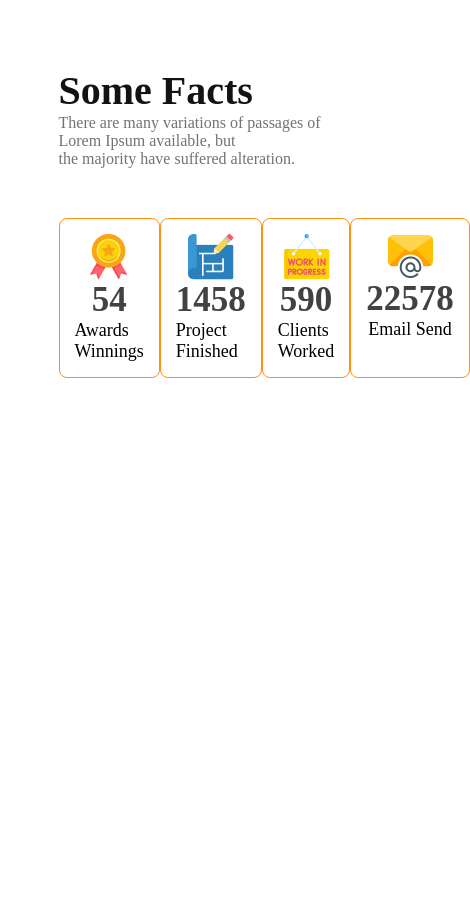
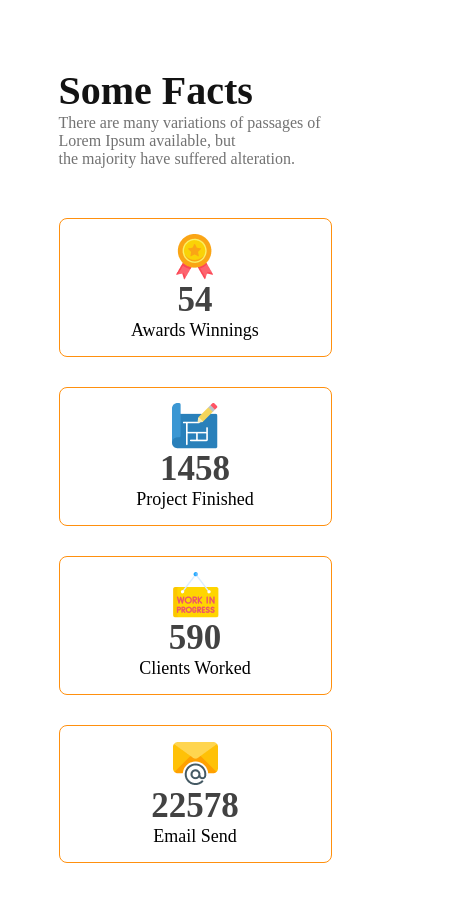
Before and after one commit to MH-Fahim11/g3-architects, a plain HTML site: page index.html in a window 390 px wide. Shown: the part 3470-4371 px from the top of the page, 470 px wide, since content can reach past the window. Before the commit the page ends 3848 px from the top, so only its background shows below. Drawn offline with Linux system fonts and the light colour scheme.

Commit message:
fan facts responsiv version add

```diff
--- a/styles/style.css
+++ b/styles/style.css
@@ -197,6 +197,7 @@ main{
 /* some-facts-part  */
 .some-facts-container{
     margin-top: 70px;
+    margin-bottom: 100px;
 }
 .some-facts-header{
     margin-bottom: 50px;
@@ -215,7 +216,6 @@ main{
 .some-facts-items{
     display: flex;
     justify-content: space-between;
-
 }
 
 .item{
@@ -235,9 +235,12 @@ main{
     font-size: 18px;
 }
 
-.item:hover{
-    background-color: #3e8e41;
-   color: white;
+.item:hover {
+    transform: scale(1.5);
+    transition: all .6s ease-out;
+    background-color: #FF900E;
+    border: 1px solid rgba(60, 57, 50, 0.26);
+    box-shadow: 10px 5px 5px #c2761fc3;
 }
 
 /* --------------
@@ -301,5 +304,21 @@ main{
         margin: 0px;
 
     }
+    /* some-facts-part  */
+    .some-facts-items{
+        display: flex;
+        flex-direction: column;
+    }
+    .item{
+        margin-bottom: 30px;
+    }
+    .item:hover {
+        transform: scale(1.2);
+        /* transition: all .6s ease-out;
+        background-color: #FF900E;
+        border: 1px solid rgba(60, 57, 50, 0.26);
+        box-shadow: 10px 5px 5px #c2761fc3; */
+    }
+
 
 }
```
